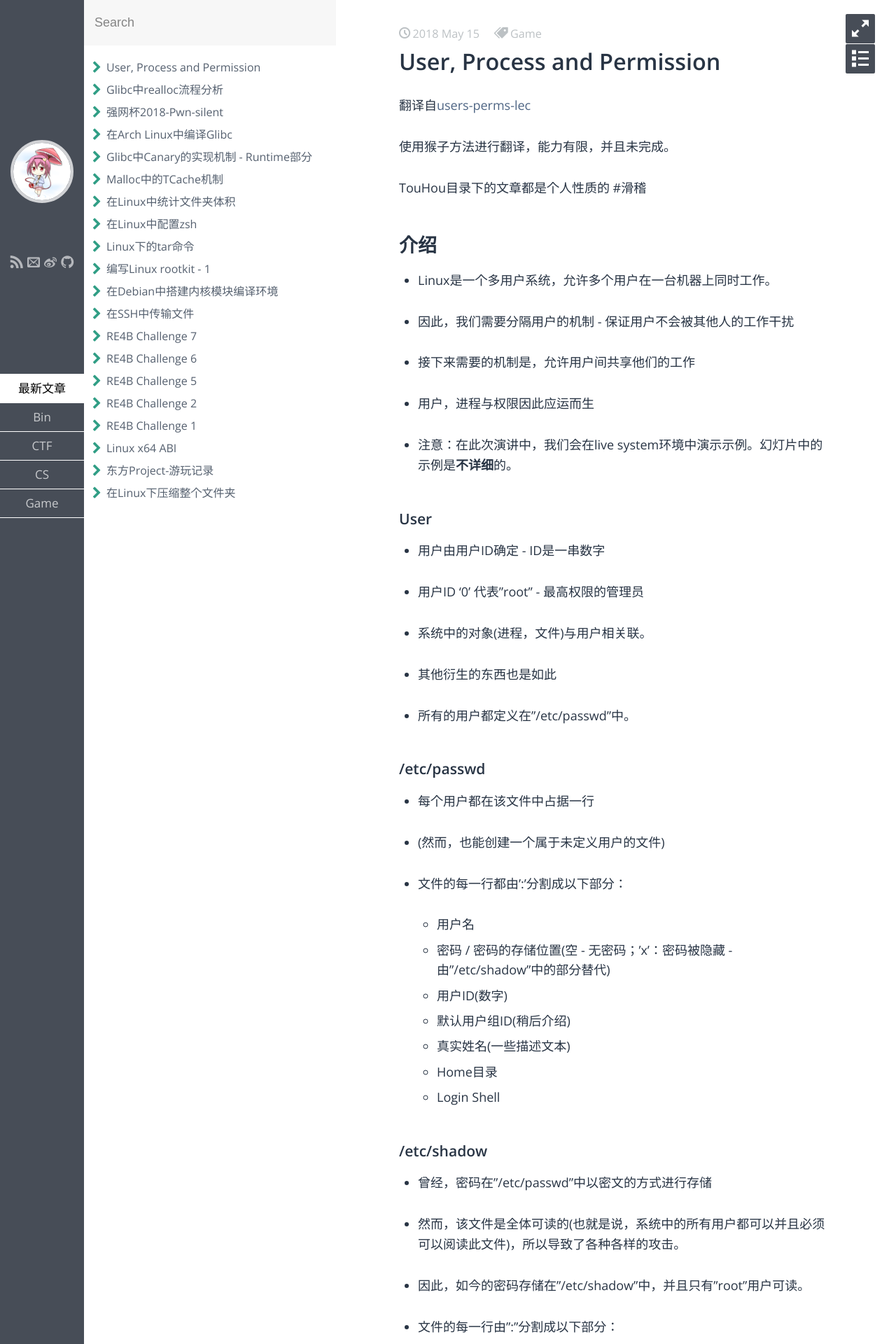
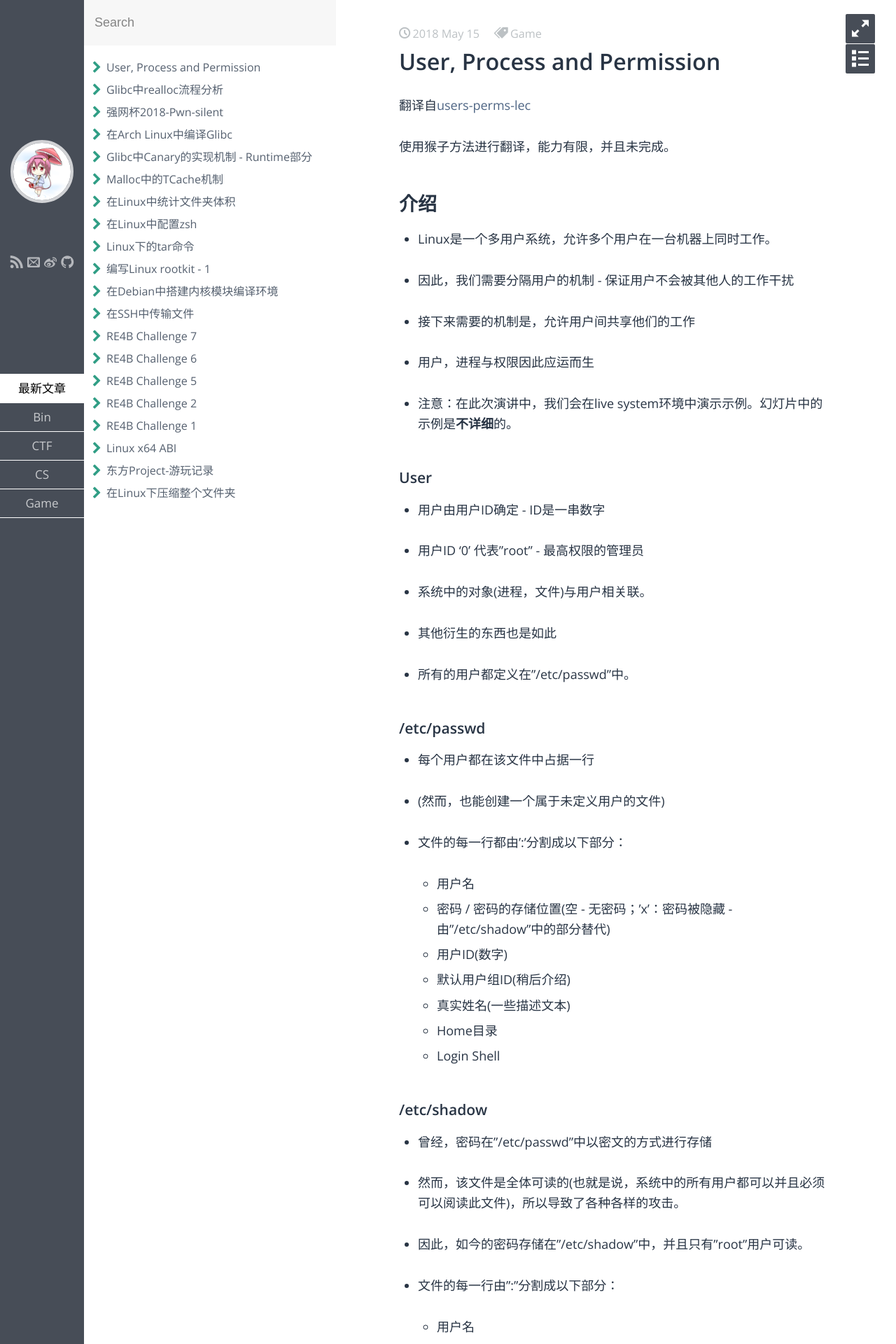
Before and after one commit to irisu-white/irisu-white.github.io, a Jekyll site: the page built from _posts/Game/2018-05-15-user-process-permission.md, in a window 1280 px wide. Shown: the top 1920 px of the page at 70% size. Built offline with Jekyll 4.4.1, drawn with Linux system fonts in a browser that asks for light colours; some web fonts are replaced; some of the changed text lies outside the part shown.

Commit message:
update dir name

```diff
--- a/_posts/Game/2018-05-15-user-process-permission.md
+++ b/_posts/Game/2018-05-15-user-process-permission.md
@@ -8,8 +8,6 @@ layout: post
 翻译自[users-perms-lec](http://haifux.org/lectures/84-sil/users-processes-files-and-permissions/users-perms-lec.html)
 
 使用猴子方法进行翻译，能力有限，并且未完成。
-
-TouHou目录下的文章都是个人性质的 #滑稽
 
 ## 介绍
 
```
